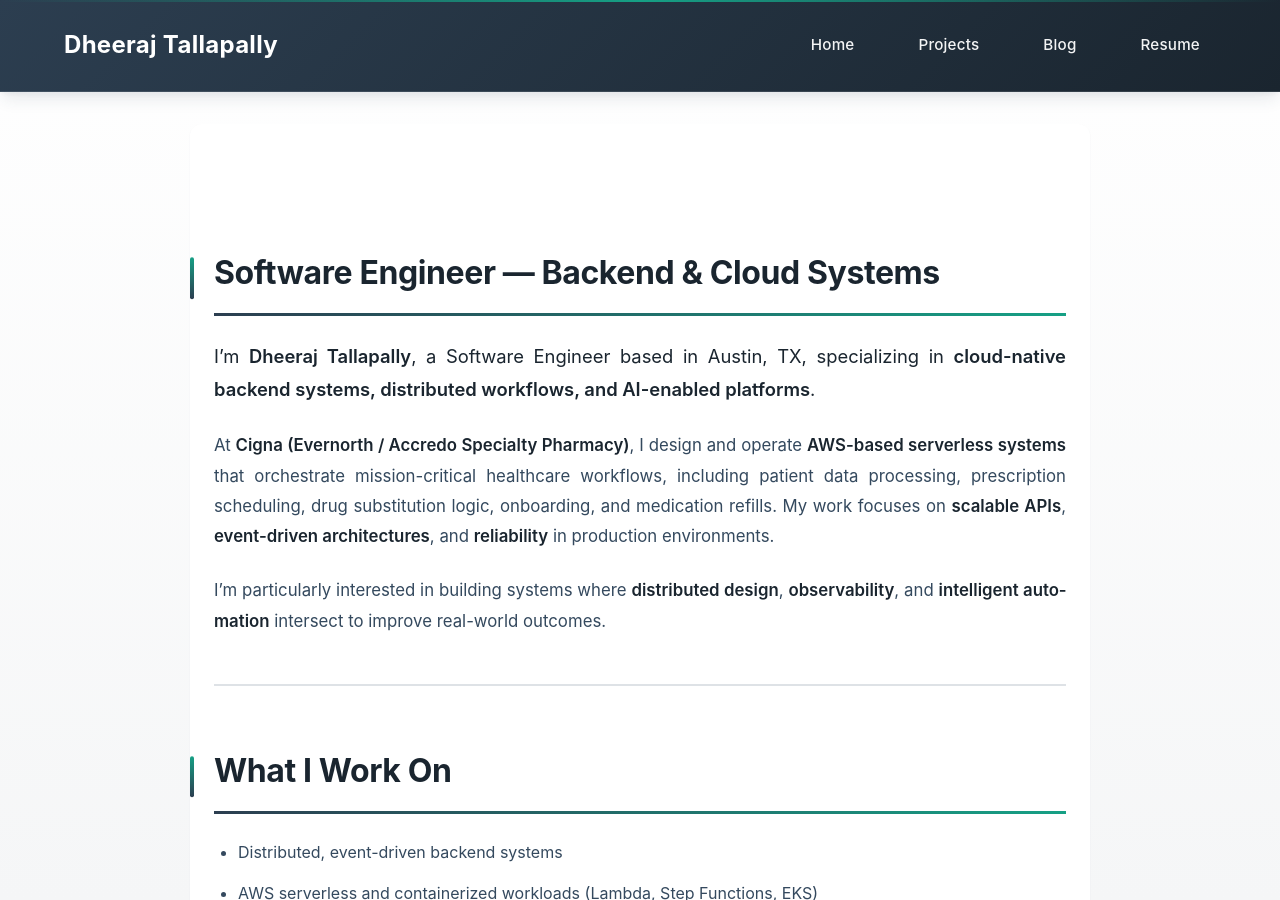
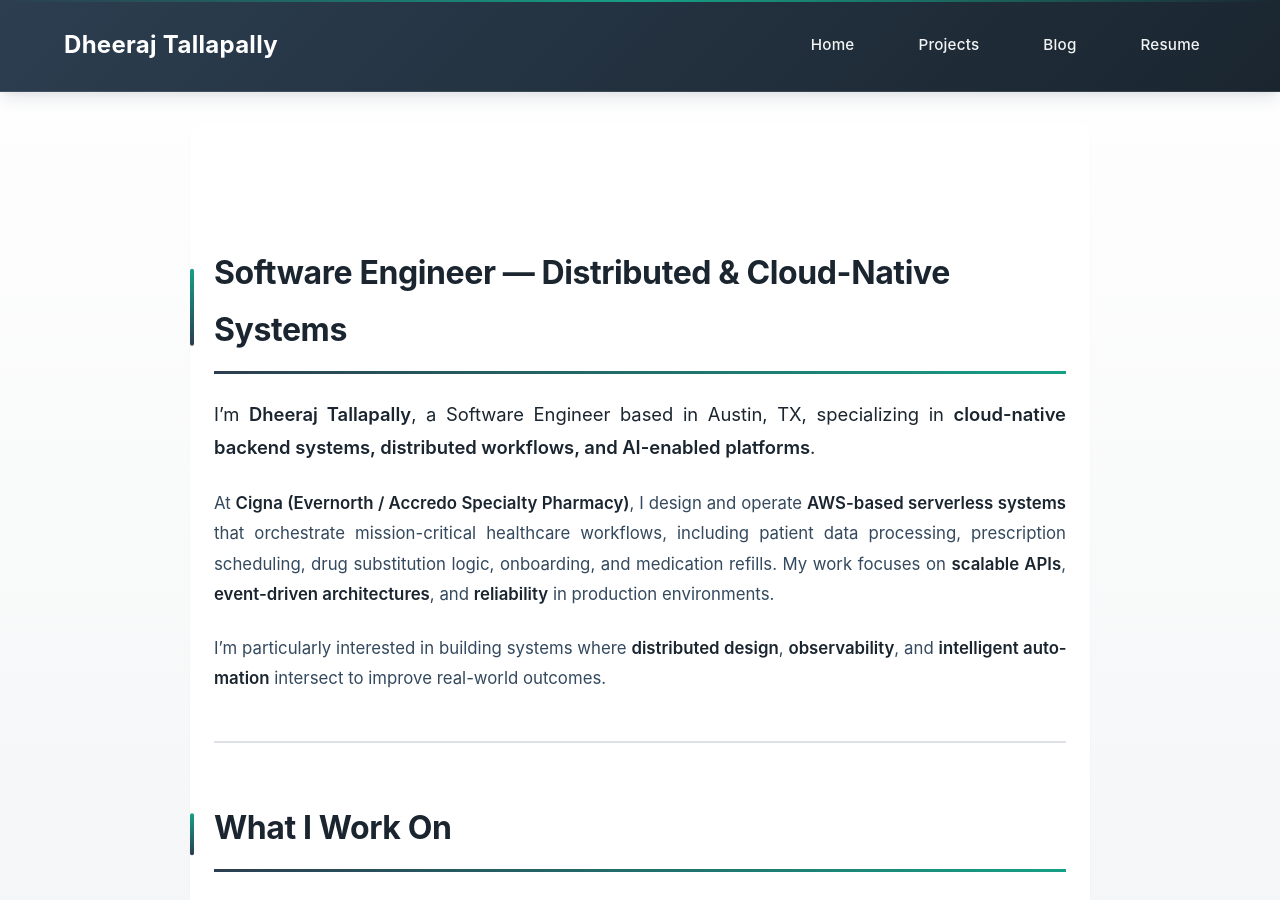
Before and after one commit to tallapallydheeraj/tallapallydheeraj.github.io, a Jekyll site: the page built from index.md, in a window 1280 px wide and 900 px high. Built offline with Jekyll 4.4.1, drawn with Linux system fonts in a browser that asks for light colours.

Commit message:
Update tagline to Distributed and Cloud-Native Systems
Co-authored-by: Cursor <cursoragent@cursor.com>

```diff
--- a/index.md
+++ b/index.md
@@ -2,7 +2,7 @@
 title: Home
 ---
 
-## Software Engineer — Backend & Cloud Systems
+## Software Engineer — Distributed & Cloud-Native Systems
 
 I'm **Dheeraj Tallapally**, a Software Engineer based in Austin, TX, specializing in **cloud-native backend systems, distributed workflows, and AI-enabled platforms**.
 
```
Also changed, not shown: resume.md (+1 -1 lines).
